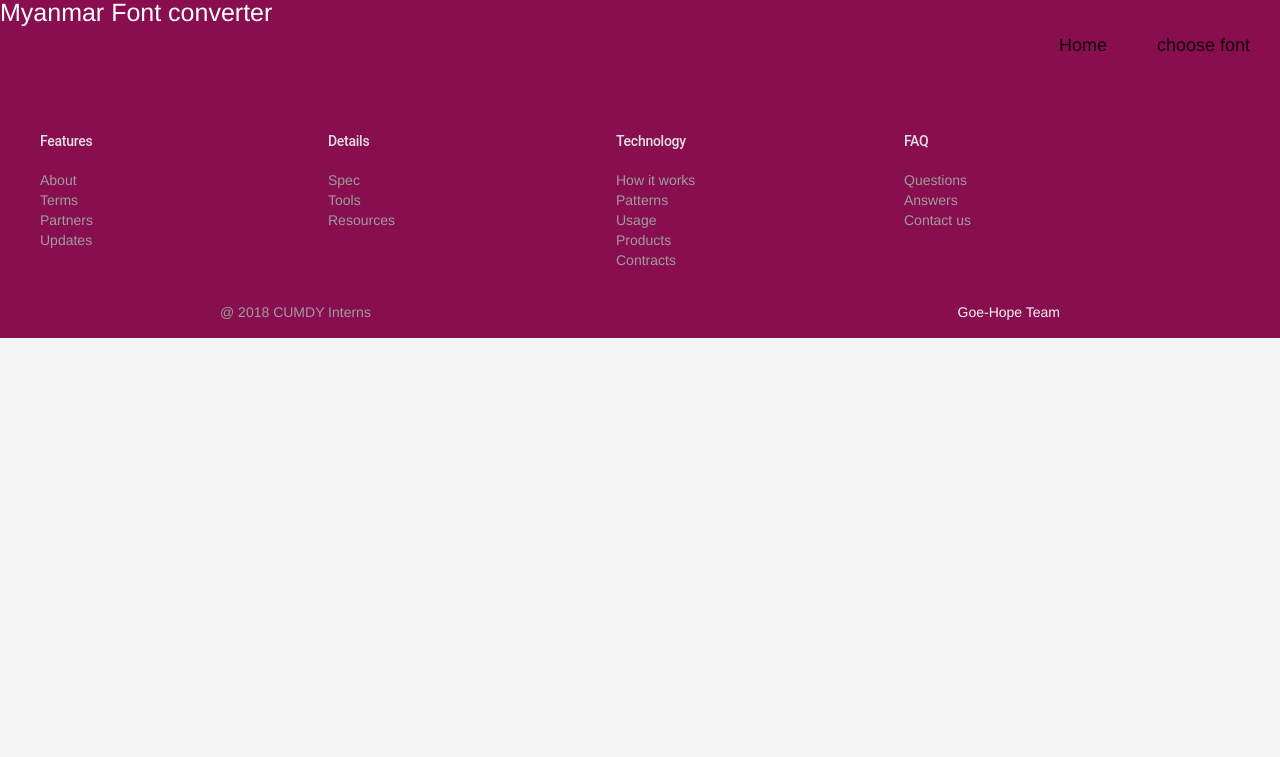
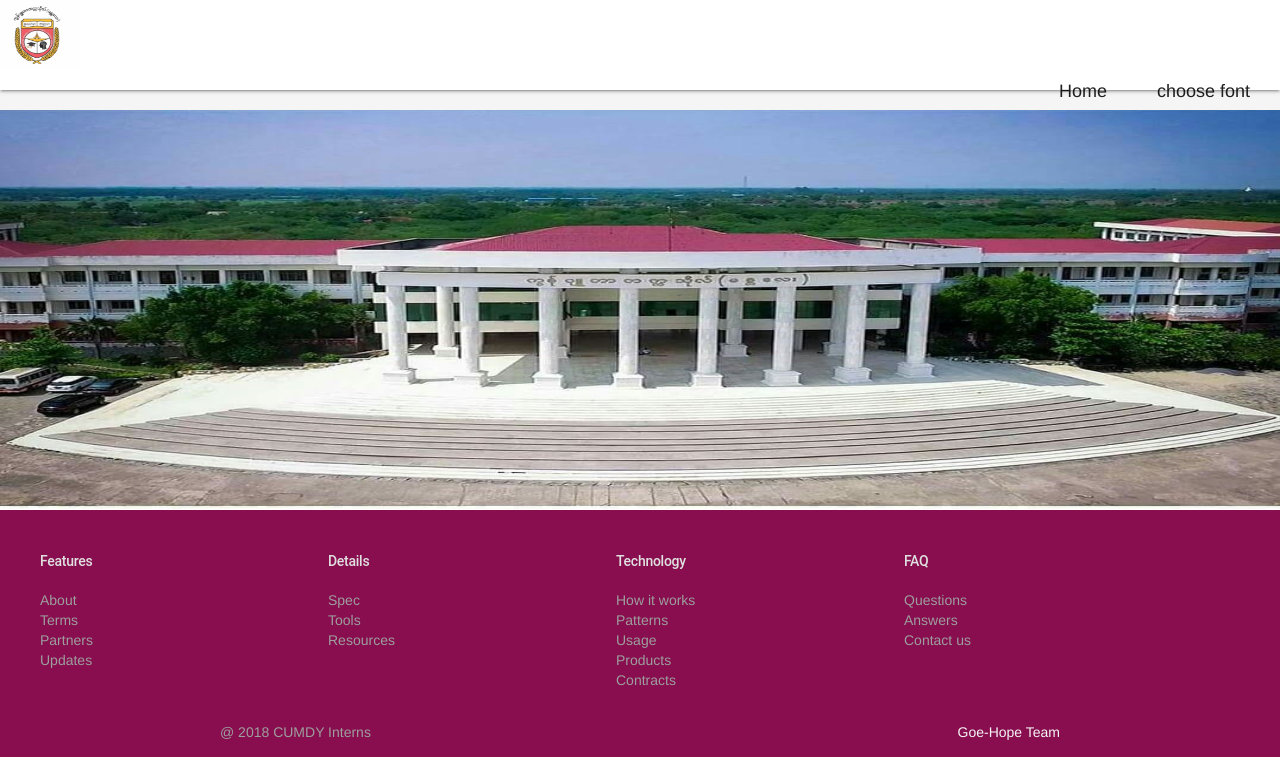
Before and after one commit to geohope15/Right, a Flask app: page / in a window 1280 px wide. Shown: the top 757 px of the page. Run offline with Flask 2, Linux system fonts and the light colour scheme.

Commit message:
add images

```diff
--- a/templates/index.html
+++ b/templates/index.html
@@ -12,10 +12,10 @@
 					your background is light. */
 					color: white;
 				}
-			#title1
-				{
-					font-size:25px;
-				}
+
+
+
+
 				.mdl-navigation__link
 				{
 					 color:#000000;
@@ -29,15 +29,10 @@
 			nav
 				{
 					  color: #fff;
-					  background-color:#880e4f;
+					  background-color:white;
 					  width: 100%;
 					  height:90px;
 					  line-height:80px;
-				}
-
-			.btn-large
-				{
-					background-color:black;
 				}
 			body
 				{
@@ -48,30 +43,7 @@
 			main
 				{
 					flex: 1 0 auto;
-				}
-			#textarea2,#textarea1
-				{
-					background-color:#e0f2f1 ;
-					-moz-border-radius: 4px;
-					-webkit-border-radius: 4px;
-					border-radius: 4px;
-					overflow:scroll;
-					padding: 20px;
-					border: 1px solid rgba(0,0,0,0.15);
-					-moz-box-shadow: 0px 0px 6px rgba(0,0,0,0.05);
-					-webkit-box-shadow: 0px 0px 6px rgba(0,0,0,0.05);
-					box-shadow: 0px 0px 6px rgba(0,0,0,0.05);
-					height:300px;
-					width:500px;
-				}
-			#button1
-				{
-					margin-left:40px;
-				}
-			#button2
-				{
-					margin-left:390px;
-				}
+			}
 			.mdl-mega-footer
 				{
 					background-color:#880e4f;
@@ -110,7 +82,7 @@
 		   </ul>
 		   <nav>
 				<div class="nav-wrapper">
-					<a><p id="title1">Myanmar Font converter</a>
+					<a><p id="title1"><img src="{{url_for('static',filename='images/cumdy.jpg')}}" width="80px" height="70px"></a>
 						<ul class="right hide-on-med-and-down">
 							<li><a class="mdl-navigation__link" href="{{url_for('home')}}">Home</a></li>
 							<li><a class="dropdown-trigger mdl-navigation__link" href="#!" data-target="dropdown1">&nbsp;&nbsp;&nbsp;
@@ -120,6 +92,8 @@
 			</nav>
 			<main class="mdl-layout__content">
 				<div class="page-content"><!-- Your content goes here -->
+					<br>
+					<img src="{{url_for('static',filename='images/cumdy1.jpg')}}" width="100%" height="400px">
 
 					<footer class="mdl-mega-footer">
 						<div class="mdl-mega-footer--middle-section">
```
Also changed, not shown: static/images/cumdy.jpg (added), static/images/cumdy1.jpg (added), 1 other file.
